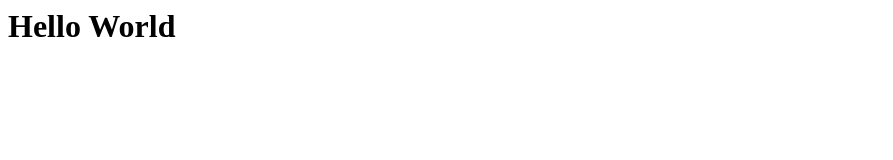
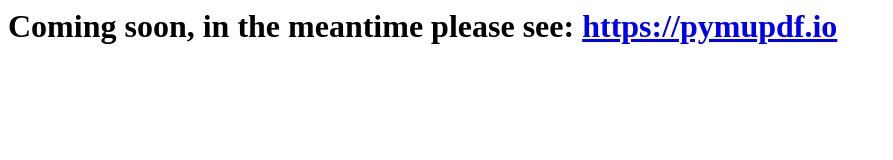
Before and after one commit to pymupdf/pymupdf.github.io, a plain HTML site: page index.html in a window 1280 px wide. Shown: the whole page, without its empty margins (0-893 px from the left). Drawn offline with Linux system fonts and the light colour scheme.

Commit message:
Added "coming soon"

```diff
--- a/index.html
+++ b/index.html
@@ -1,6 +1,6 @@
 <html>
     <head></head>
     <body>
-        <h1>Hello World</h1>
+        <h1>Coming soon, in the meantime please see: <a href="https://pymupdf.io">https://pymupdf.io</a></h1>
     </body>
 </html>
```
